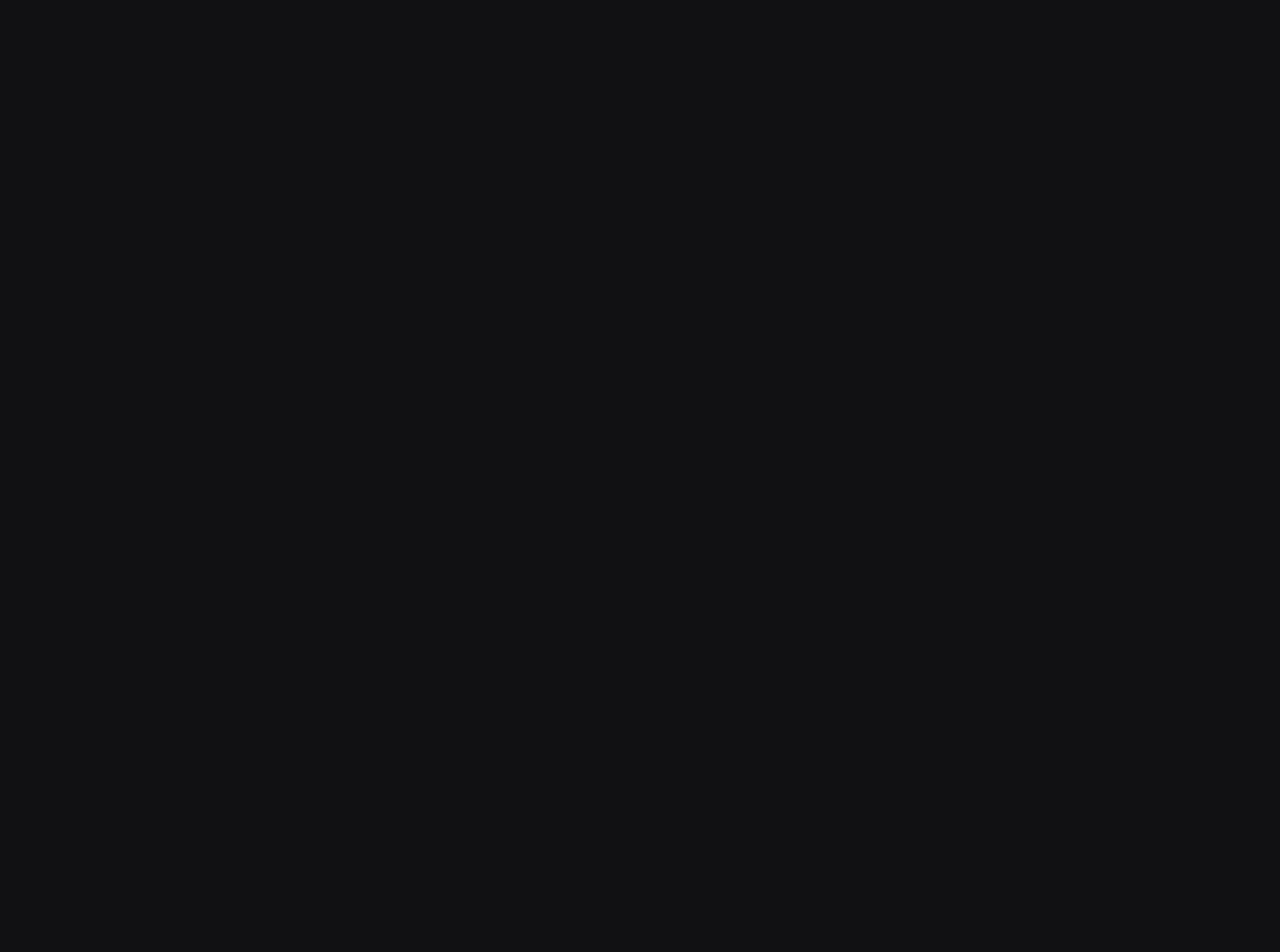
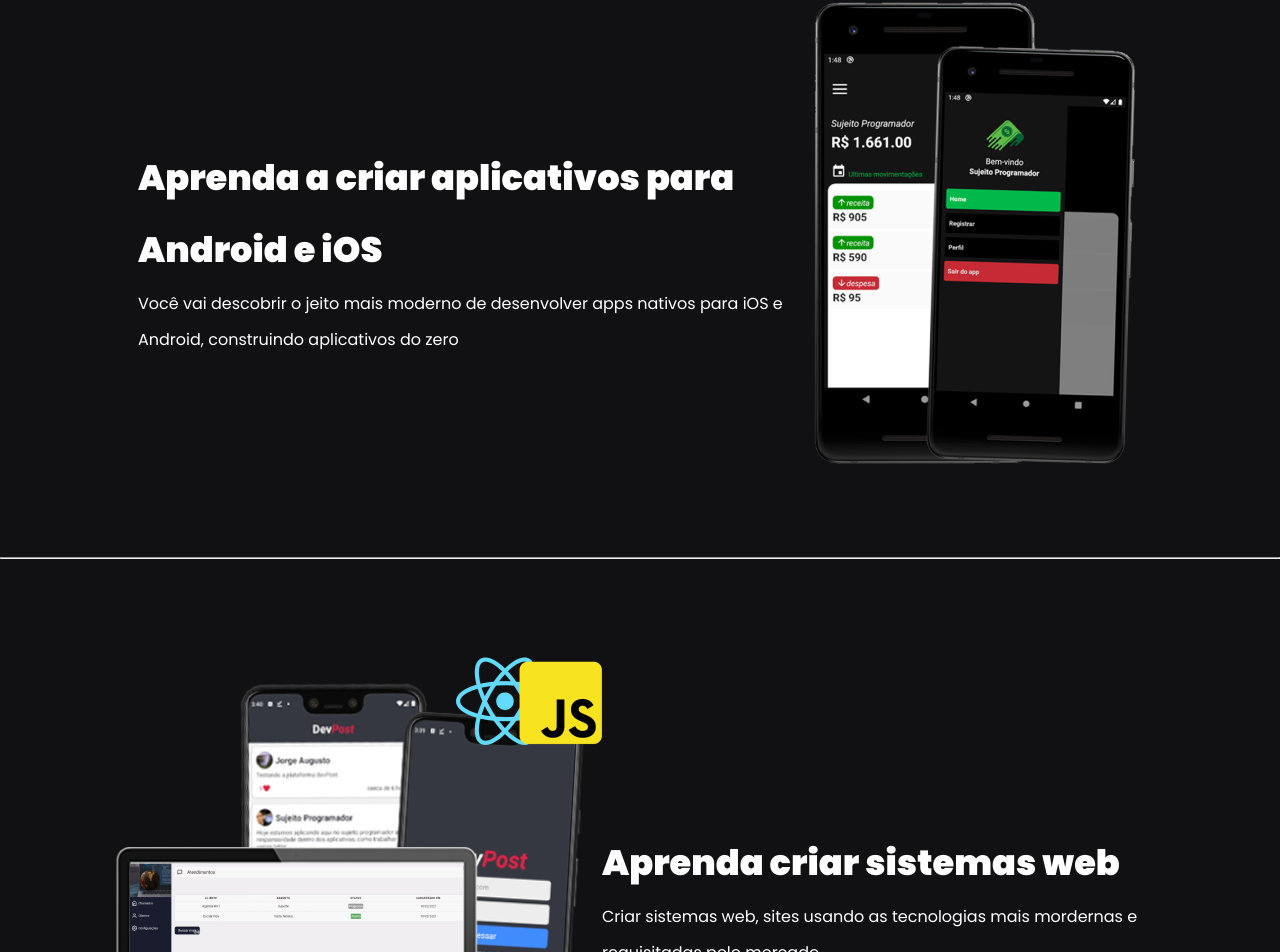
Before and after one commit to rafaelroncoletateste/sistema-blog, a Next.js app: page / in a window 1280 px wide. Shown: the part 1160-2112 px from the top of the page. Before the commit the page ends 1067 px from the top, so only its background shows below. Built offline with nearby package versions, Linux system fonts and the light colour scheme.

Commit message:
Criando home pt2

```diff
--- a/src/pages/index.tsx
+++ b/src/pages/index.tsx
@@ -26,6 +26,33 @@
             />
           </section>
         </div>
+
+        <hr className={styles.divisor} />
+
+        <div className={styles.sectionContent}>
+          <section>
+            <h2>Aprenda a criar aplicativos para Android e iOS</h2>
+            <span>
+              Você vai descobrir o jeito mais moderno de desenvolver apps
+              nativos para iOS e Android, construindo aplicativos do zero
+            </span>
+          </section>
+
+          <img src="/images/financasApp.png" alt="Aplicativo de Finanças" />
+        </div>
+
+        <hr className={styles.divisor} />
+
+        <div className={styles.sectionContent}>
+          <img src="/images/webDev.png" alt="Desenvolvimento WEB" />
+          <section>
+            <h2>Aprenda criar sistemas web</h2>
+            <span>
+              Criar sistemas web, sites usando as tecnologias mais mordernas e
+              requisitadas pelo mercado.
+            </span>
+          </section>
+        </div>
       </main>
     </>
   );
--- a/src/styles/home.module.scss
+++ b/src/styles/home.module.scss
@@ -43,3 +43,41 @@
     font-weight: bold;
   }
 }
+
+.divisor {
+  width: 100%;
+  bottom: 0;
+  height: 1px;
+  border-color: var(--gray-20);
+}
+
+.sectionContent {
+  margin: 5.5rem auto;
+  max-width: 1120px;
+
+  display: flex;
+  align-items: center;
+  justify-content: center;
+
+  section {
+    max-width: 670px;
+  }
+
+  img {
+    max-width: 550px;
+  }
+
+  h2 {
+    font-size: 2.2rem;
+    line-height: 4.5rem;
+    font-weight: 900;
+    margin-top: 2.2rem;
+    color: var(--white);
+  }
+
+  span {
+    font-size: 1rem;
+    line-height: 2.25rem;
+    color: var(--white);
+  }
+}
```
